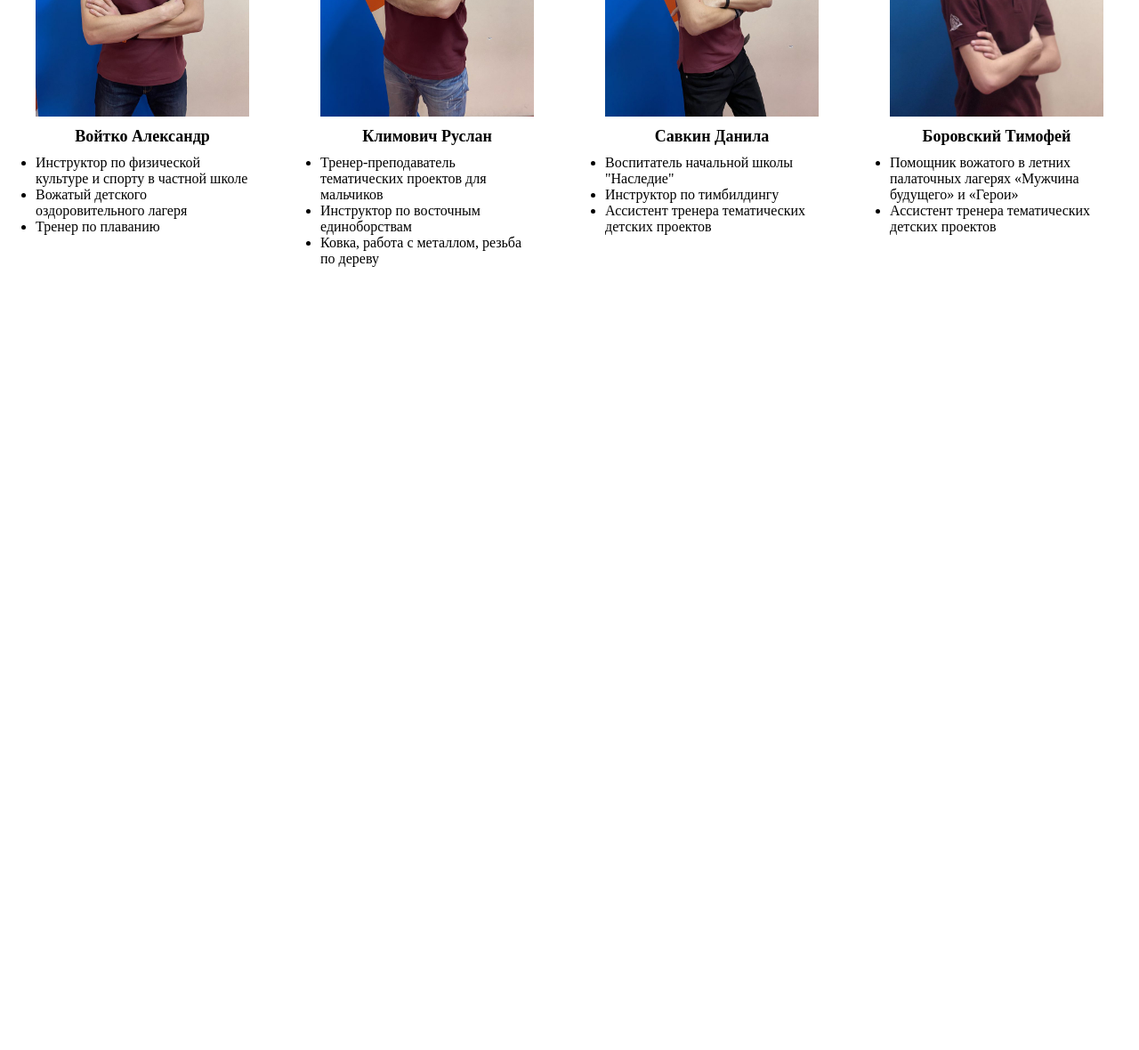
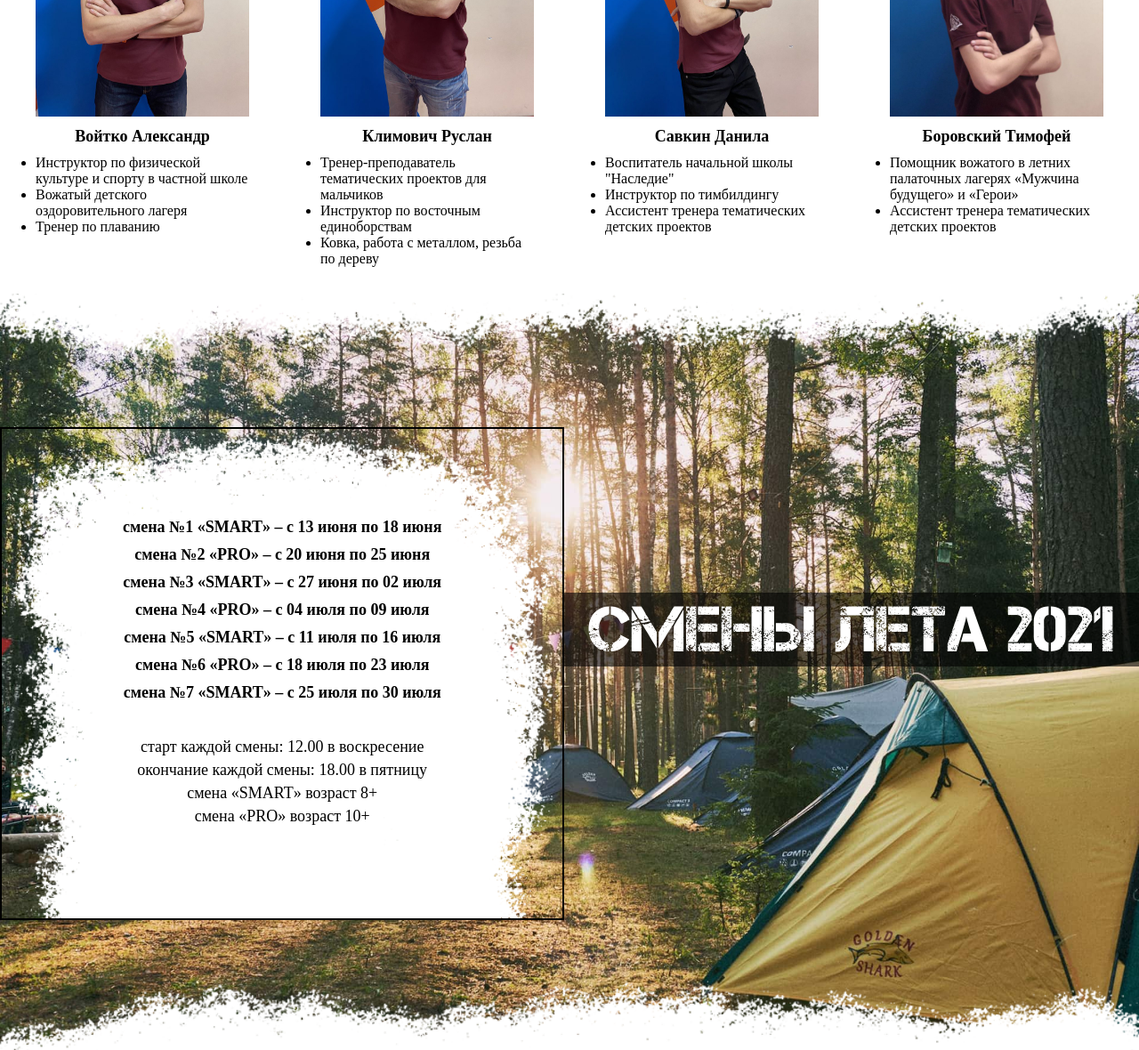
Before and after one commit to Globus007/mb3, a plain HTML site: page index.html in a window 1280 px wide. Shown: the part 3147-4327 px from the top of the page at 89% size. Before the commit the page ends 3447 px from the top, so only its background shows below. Drawn offline with Linux system fonts and the light colour scheme.

Commit message:
feat: add schedule section

```diff
--- a/index.html
+++ b/index.html
@@ -340,5 +340,50 @@
         </div>
       </div>
     </section>
+    <section class="schedule">
+      <a name="schedule"></a>
+      <div class="schedule__container schedule">
+        <div class="schedule__content">
+          <div class="schedule__text">
+            <ul class="schedule__ul">
+              <li class="schedule__li">
+                смена №1 «SMART» – с 13 июня по 18 июня
+              </li>
+              <li class="schedule__li">
+                смена №2 «PRO» – с 20 июня по 25 июня
+              </li>
+              <li class="schedule__li">
+                смена №3 «SMART» – с 27 июня по 02 июля
+              </li>
+              <li class="schedule__li">
+                смена №4 «PRO» – с 04 июля по 09 июля
+              </li>
+              <li class="schedule__li">
+                смена №5 «SMART» – с 11 июля по 16 июля
+              </li>
+              <li class="schedule__li">
+                смена №6 «PRO» – с 18 июля по 23 июля
+              </li>
+              <li class="schedule__li">
+                смена №7 «SMART» – с 25 июля по 30 июля
+              </li>
+              <li class="schedule__li schedule__li--info">
+                старт каждой смены: 12.00 в воскресение
+              </li>
+              <li class="schedule__li schedule__li--info">
+                окончание каждой смены: 18.00 в пятницу
+              </li>
+              <li class="schedule__li schedule__li--info">
+                смена «SMART» возраст 8+
+              </li>
+              <li class="schedule__li schedule__li--info">
+                смена «PRO» возраст 10+
+              </li>
+            </ul>
+          </div>
+          <h2 class="schedule__title">смены лета 2021</h2>
+        </div>
+      </div>
+    </section>
   </body>
 </html>
--- /dev/null
+++ b/scss/_schedule.scss
@@ -0,0 +1,59 @@
+.schedule {
+  margin-top: 30px;
+  min-height: 850px;
+  background: url(/assets/images/line-bg.png) 0 -30% no-repeat,
+    url(/assets/images/line-bg.png) 0 130% no-repeat,
+    url(/assets/images/schedule-bg.jpg) no-repeat;
+  background-size: contain, contain, cover;
+}
+
+.schedule__content {
+  display: flex;
+  align-items: center;
+  justify-content: center;
+}
+
+.schedule__title {
+  width: 60%;
+  font-size: 7.2em;
+  font-family: "Captureit";
+  color: white;
+  font-weight: normal;
+  text-align: center;
+  background-color: rgba(0, 0, 0, 0.6);
+}
+
+.schedule__text {
+  width: 40%;
+  margin-top: 150px;
+  margin-bottom: 50px;
+  padding: 100px;
+  min-height: 350px;
+
+  background: url(/assets/images/program-bg.png) no-repeat;
+  background-size: cover;
+  border: solid black 2px;
+}
+
+.schedule__ul {
+  list-style: none;
+  font-size: 1.8em;
+  text-align: center;
+  font-weight: bold;
+}
+
+.schedule__li + .schedule__li {
+  margin-top: 10px;
+}
+
+.schedule__li + .schedule__li--info {
+  margin-top: 40px;
+}
+
+.schedule__li--info + .schedule__li--info {
+  margin-top: 5px;
+}
+
+.schedule__li--info {
+  font-weight: normal;
+}
--- a/scss/style.scss
+++ b/scss/style.scss
@@ -5,6 +5,7 @@
 @import "about";
 @import "program";
 @import "command";
+@import "schedule";
 
 * {
   margin: 0;
```
Also changed, not shown: assets/images/schedule-bg.jpg (added), css/style.css.
